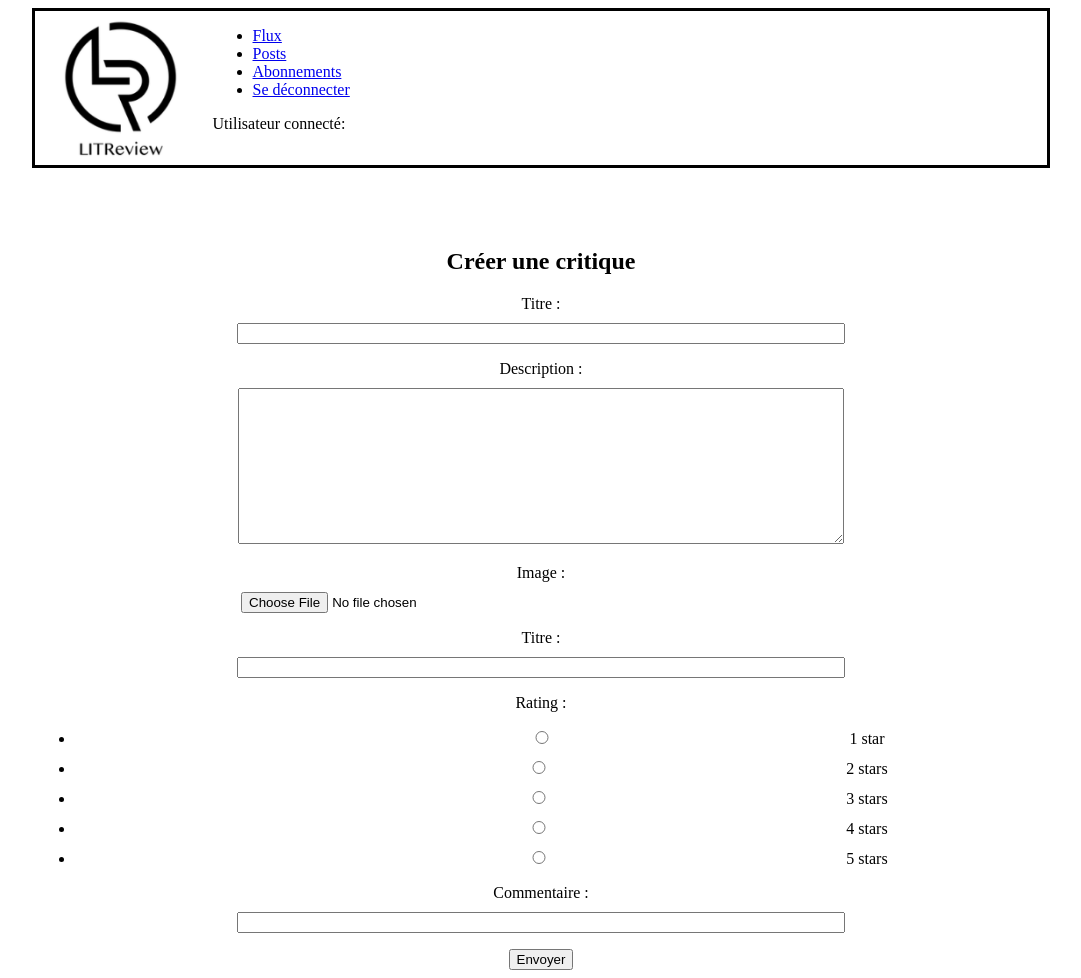
After one commit to batshanti/Projet9, a Django app: page /create_review/ in a window 1280 px wide. The commit adds this page. Shown: the whole page, without its empty margins (99-1180 px from the left). Run offline with Django 3.2, Linux system fonts and the light colour scheme.

Commit message:
add review creation

```diff
--- a/LITReview/LITReview/settings.py
+++ b/LITReview/LITReview/settings.py
@@ -128,7 +128,7 @@ STATICFILES_DIRS = [
 
 DEFAULT_AUTO_FIELD = 'django.db.models.BigAutoField'
 
-LOGIN_REDIRECT_URL = 'dashboard'
+LOGIN_REDIRECT_URL = 'flux'
 
 MEDIA_URL = '/media/'
 
--- a/LITReview/LITReview/static/styles.css
+++ b/LITReview/LITReview/static/styles.css
@@ -77,3 +77,34 @@
 	width: 600px;
 
 }
+
+/*page flux*/
+
+#lien-ticket-reviw
+{
+	margin: auto;
+	margin-top: 100px;
+	width: 80%;
+
+}
+
+#lien-ticket-reviw > a
+{
+	font-size: 25px;
+	border-radius: 30px;
+	border: solid 1px;
+	padding: 12px;
+	text-decoration: none;
+	margin-left: 15%;
+
+}
+
+/*formulaire création de critique*/
+
+#section_create_review
+{
+	margin: auto;
+	margin-top: 80px;
+	text-align: center;
+	width: 80%;
+}
--- a/LITReview/LITReview/urls.py
+++ b/LITReview/LITReview/urls.py
@@ -19,7 +19,7 @@ from django.contrib import admin
 from django.urls import path
 from django.contrib.auth.views import LoginView, LogoutView
 from LITReview.views import Create_User
-from Review_Ticket.views import Dashboard, Abonnements, Create_ticket
+from Review_Ticket.views import Flux, Abonnements, Create_ticket, Create_Review_View
 
 urlpatterns = [
     path('admin/', admin.site.urls, name='adminn'),
@@ -29,12 +29,13 @@ urlpatterns = [
         redirect_authenticated_user=True
         ), name='login'),
     path('create_user/', Create_User.as_view(), name='create'),
-    path('dashboard/' , Dashboard.as_view(), name='dashboard'),
+    path('flux/' , Flux.as_view(), name='flux'),
     path('logout/', LogoutView.as_view(
         template_name='logout.html'
         ), name='logout'),
     path('abonnements/', Abonnements.as_view(), name='abonnements'),
-    path('create_ticket/', Create_ticket.as_view(), name='create_ticket')
+    path('create_ticket/', Create_ticket.as_view(), name='create_ticket'),
+    path('create_review/', Create_Review_View.as_view(), name='create_review'),
 ]
 
 if settings.DEBUG:
--- a/LITReview/Review_Ticket/forms.py
+++ b/LITReview/Review_Ticket/forms.py
@@ -1,5 +1,6 @@
 from django import forms
-from Review_Ticket.models import Ticket
+from Review_Ticket.models import Ticket, Review
+
 
 class Folow_User(forms.Form):
 
@@ -10,3 +11,23 @@ class Create_ticket(forms.ModelForm):
     class Meta:
         model = Ticket
         fields = ('title', 'description', 'image',)
+        labels = {
+
+            'title': 'Titre'
+        }
+
+class Create_Review(forms.ModelForm):
+    rating = forms.ChoiceField(
+        widget=forms.RadioSelect(),
+        choices=((1, "1 star"), (2, "2 stars"), (3, "3 stars"), (4, "4 stars"), (5, '5 stars'))
+    )
+
+    class Meta:
+        model = Review
+        fields = ('headline', 'rating', 'body')
+        labels = {
+
+            'headline': 'Titre',
+            'rating': 'Note',
+            'body': 'Commentaire',
+        }
--- a/LITReview/Review_Ticket/models.py
+++ b/LITReview/Review_Ticket/models.py
@@ -1,6 +1,7 @@
 from django.contrib.auth.models import User
 from django.core.validators import MinValueValidator, MaxValueValidator
 from django.db import models
+from PIL import Image
 
 
 class Ticket(models.Model):
@@ -9,6 +10,17 @@ class Ticket(models.Model):
     user = models.ForeignKey(User, on_delete=models.CASCADE)
     image = models.ImageField(null=True, blank=True, upload_to='media/')
     time_created = models.DateTimeField(auto_now_add=True)
+
+    def save(self):
+        super().save()  # saving image first
+
+        img = Image.open(self.image.path) # Open image using self
+
+        if img.height > 300 or img.width > 300:
+            new_img = (300, 300)
+            img.thumbnail(new_img)
+            img.save(self.image.path)  # saving image at the same path
+
 
 
 class Review(models.Model):
--- /dev/null
+++ b/LITReview/Review_Ticket/templates/create_review.html
@@ -0,0 +1,12 @@
+{% include 'dashboard.html' %}
+
+<section id="section_create_review">
+<h2>Créer une critique</h2>
+
+	<form id="tcreate_review_form" method="POST">
+		{{ form1.as_p }}
+		{{ form2.as_p }}
+		{% csrf_token %}
+		<button type="submit" >Envoyer</button>
+	</form>
+</section>
--- a/LITReview/Review_Ticket/templates/flux.html
+++ b/LITReview/Review_Ticket/templates/flux.html
@@ -0,0 +1,6 @@
+{% include 'dashboard.html' %}
+
+<p id="lien-ticket-reviw">
+	<a href="{% url 'create_ticket' %}">Demander une critique</a>
+	<a href="{% url 'create_review' %}">Créer une critique</a>
+</p>
--- a/LITReview/Review_Ticket/views.py
+++ b/LITReview/Review_Ticket/views.py
@@ -1,21 +1,22 @@
 from django.shortcuts import render
 from django.views.generic import View
+from django.contrib.auth.mixins import LoginRequiredMixin
 from django.contrib.auth.models import User
-from Review_Ticket.forms import Folow_User, Create_ticket
-from Review_Ticket.models import UserFollows, Ticket
+from Review_Ticket.forms import Folow_User, Create_ticket, Create_Review
+from Review_Ticket.models import UserFollows, Ticket, Review
+from Review_Ticket.utils import Database
 
 
 
-class Dashboard(View):
-    template_name = 'dashboard.html'
+class Flux(View):
+    template_name = 'flux.html'
 
     def get(self, request):
         user_log = request.user.get_username()
+        data = Database(user_log)
+
         return render(request, self.template_name,context={'user_log': user_log})
 
-
-class Flux(View):
-    pass
 
 class Posts(View):
     pass
@@ -52,6 +53,7 @@ class Abonnements(View):
 class Create_ticket(View):
     template_name = 'create_ticket.html'
     form_class = Create_ticket
+    # redirect_field_name = '/'
 
 
     def get(self, request):
@@ -70,3 +72,18 @@ class Create_ticket(View):
             ticket.save()
 
         return render(request, self.template_name)
+
+class Create_Review_View(View):
+    template_name = 'create_review.html'
+    form_class = Create_Review
+
+
+    def get(self, request):
+        form1 = Create_ticket.form_class()
+        form2 = self.form_class()
+        user_log = request.user.get_username()
+
+        return render(request, self.template_name, context={'form1': form1, 'form2': form2, 'user_log': user_log})
+
+    def post(self, request):
+        pass
```
Also changed, not shown: LITReview/Review_Ticket/utils.py (added, +9 -0 lines), LITReview/LITReview/media/media/Screenshot_2022-05-01_14_43_11_cvMrqKh.png (added), LITReview/Review_Ticket/migrations/0004_auto_20220531_1644.py (added), LITReview/Review_Ticket/templates/abonnements.html (line endings or trailing spaces), LITReview/db.sqlite3.
